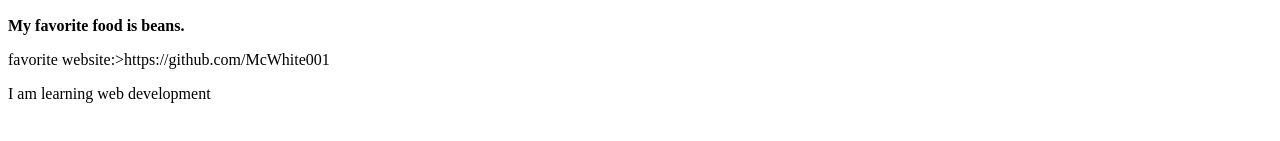
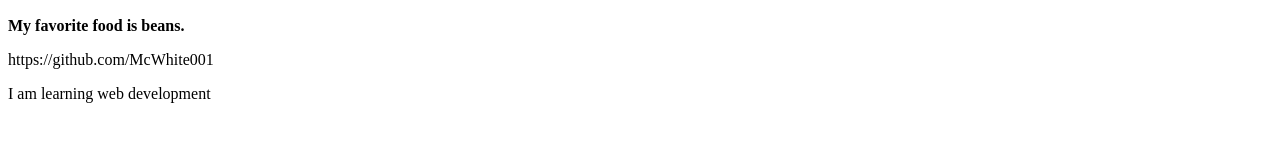
Before and after one commit to McWhite001/My-3MTT-ASSIGNMENT, a plain HTML site: page Index.html in a window 1280 px wide. Shown: the part 300-441 px from the top of the page. Drawn offline with Linux system fonts and the light colour scheme.

Commit message:
Update Index.html

```diff
--- a/Index.html
+++ b/Index.html
@@ -2,14 +2,14 @@
 <html lang="en">
 <head>
     <meta charset="UTF-8">
-    <title>My assignment profile </title>
+    <title>My assignment on web development</title>
 </head>
 <body>
     <h1>My name is Suberu Idris Daniel </>
     <p> I am a generator mechanic before I decided to going to school, where I studied computer science education at Ekiti state, presently I am learning software development at 3mtt Nigeria and it's an empowerment program of new hope agenda of President Bola Ahmed Tinubu</p>
     <h2>Favorite Food</h2>
     <p><b>My favorite food is beans.</b></p>
-    <a>favorite website:>https://github.com/McWhite001</a>
+    <a favorite website:>https://github.com/McWhite001</a>
     <p>I am learning web development</p>
 </body>
 </html>
```
